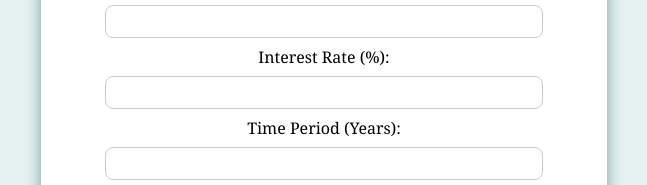
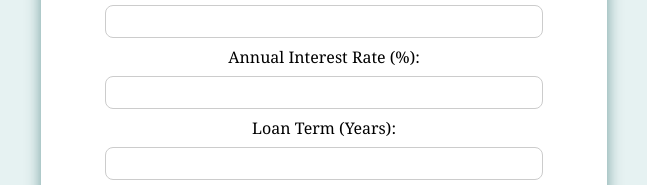
Before and after one commit to gcicchelli/compounding_interest_web, a plain HTML site: page index.html in a window 1280 px wide. Shown: the part 301-486 px from the top of the page, without its empty margins (316-963 px from the left). Drawn offline with Linux system fonts and the light colour scheme.

Commit message:
Update index.html

```diff
--- a/index.html
+++ b/index.html
@@ -1,4 +1,3 @@
-
 <!DOCTYPE html>
 <html lang="en">
 <head>
@@ -13,10 +12,10 @@
             <label>Principal Amount ($):</label>
             <input type="number" id="principal" required><br>
 
-            <label>Interest Rate (%):</label>
+            <label>Annual Interest Rate (%):</label>
             <input type="number" id="interestRate" step="0.01" required><br>
 
-            <label>Time Period (Years):</label>
+            <label>Loan Term (Years):</label>
             <input type="number" id="timePeriod" required><br>
 
             <label>Compounding Frequency (Times per Year):</label>
```
